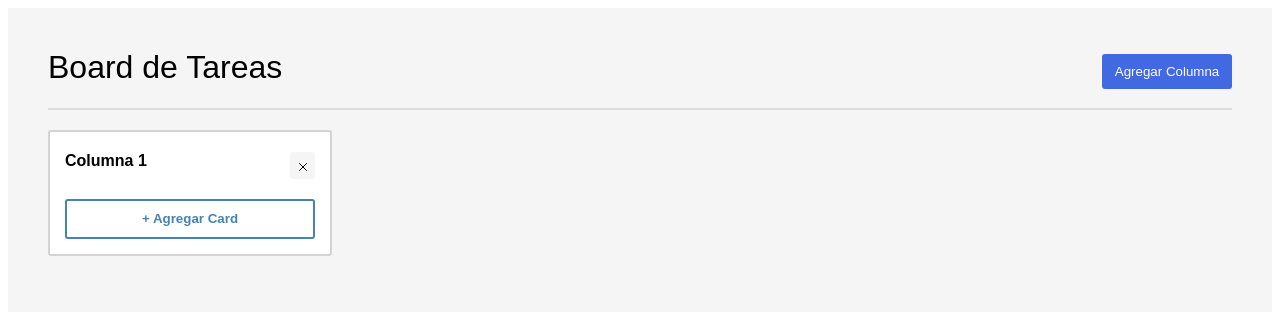
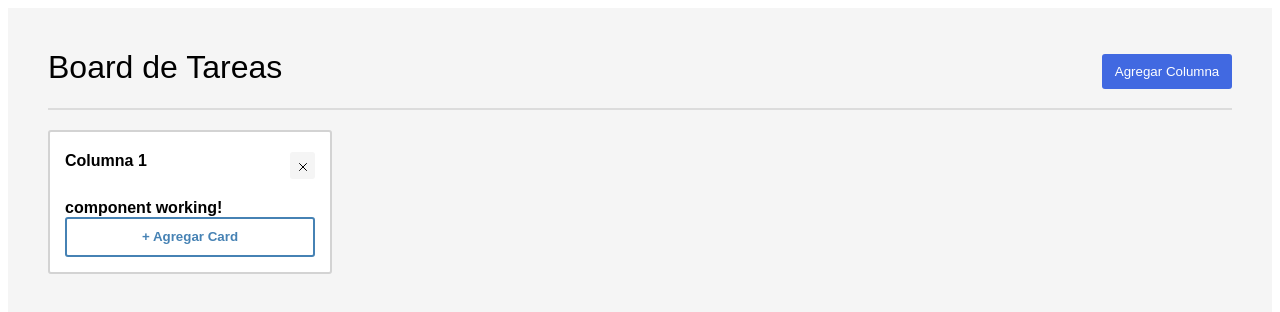
Before and after one commit to CrisNoord/Trello, an Angular app: page /main-view in a window 1280 px wide. Both pictures are taken after a click on the button "Agregar Columna". Shown: the top 312 px of the page. Built offline with nearby package versions, Linux system fonts and the light colour scheme.

Commit message:
card component added and tested

```diff
--- a/src/app/app.module.ts
+++ b/src/app/app.module.ts
@@ -5,12 +5,14 @@ import { AppRoutingModule } from './app-routing.module';
 import { AppComponent } from './app.component';
 import { MainViewComponent } from './main-view/main-view.component';
 import { ColumnComponent } from './column-component/column.component';
+import { CardComponent } from './card-component/card.component';
 
 @NgModule({
   declarations: [
     AppComponent,
     MainViewComponent,
-    ColumnComponent
+    ColumnComponent,
+    CardComponent
   ],
   imports: [
     BrowserModule,
--- /dev/null
+++ b/src/app/card-component/card.component.html
@@ -0,0 +1 @@
+<label>component working!</label>
--- a/src/app/column-component/column.component.html
+++ b/src/app/column-component/column.component.html
@@ -8,6 +8,8 @@
             <ion-icon name="close-outline"></ion-icon>
         </div>
     </div>
-    <div class="card-container"></div>
+    <div class="card-container">
+        <card></card>
+    </div>
     <button class="add-card-button">+ Agregar Card</button>
 </div>
```
Also changed, not shown: src/app/card-component/card.component.ts (added, +10 -0 lines), src/app/card-component/card.component.scss (added).
